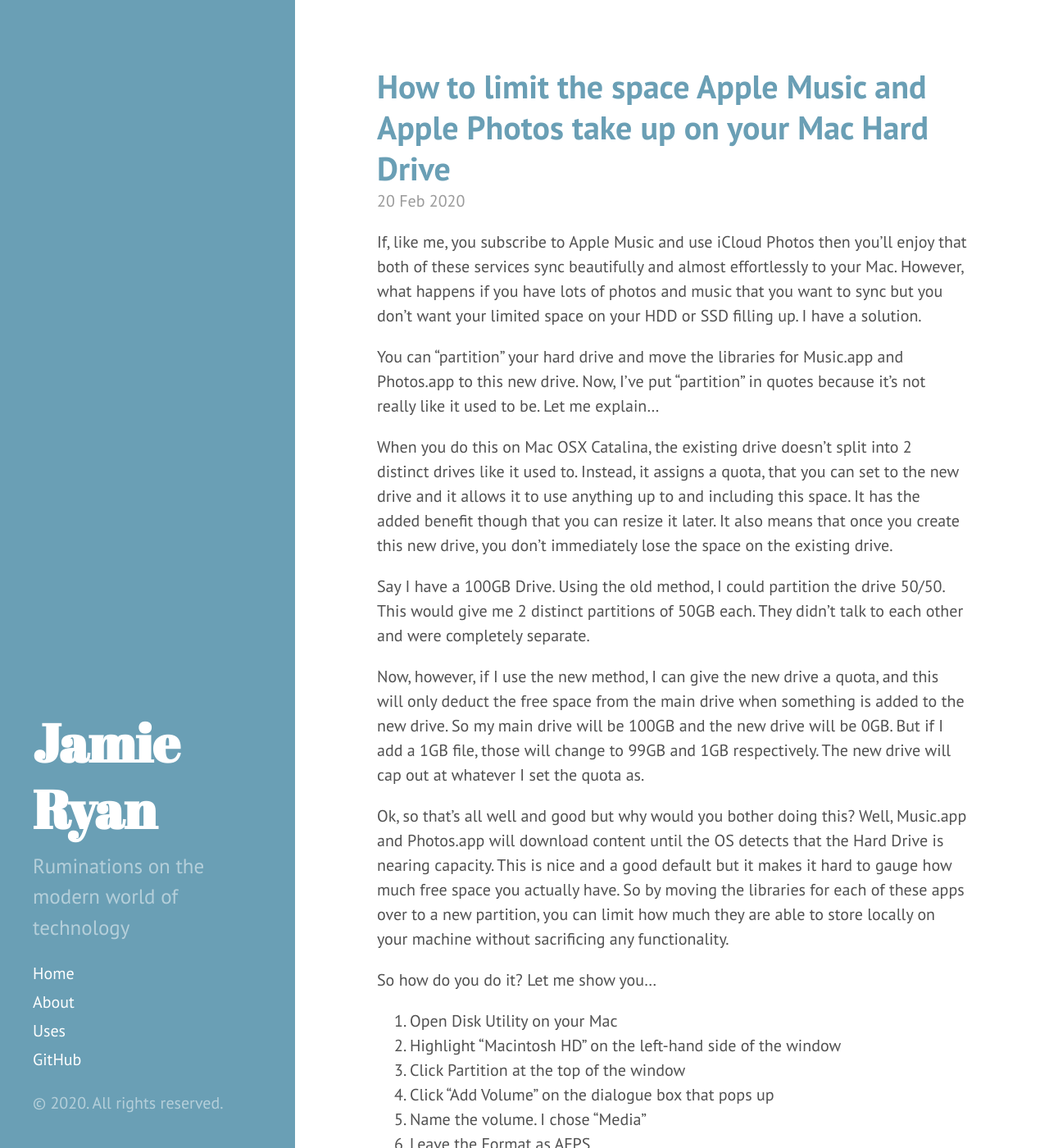
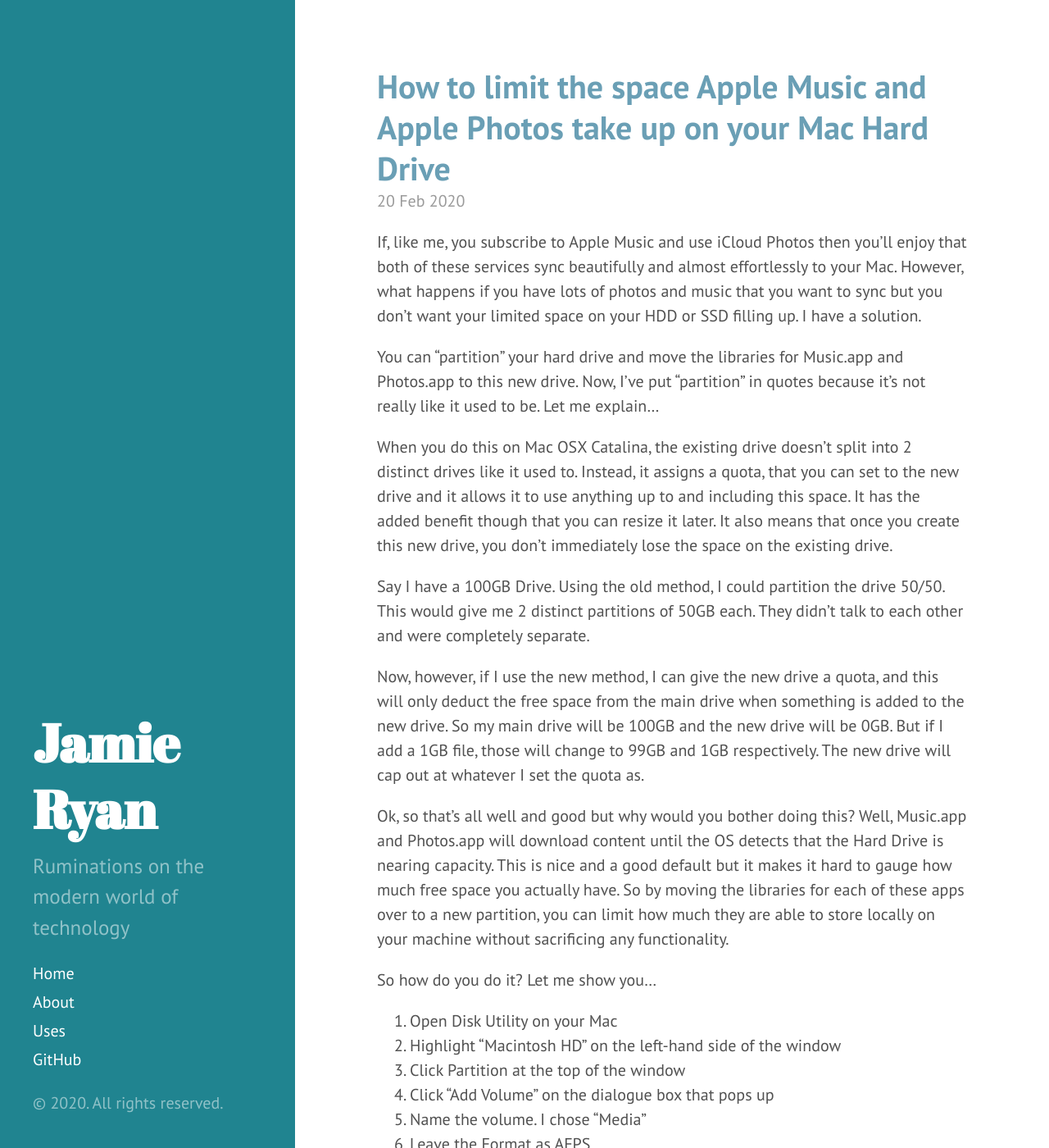
Before and after one commit to MrJamieRyan/mrjamieryan.github.io, a Jekyll site: the page built from index.html, in a window 1280 px wide and 1400 px high. Shown: the whole window at 82% size. Built offline with Jekyll 4.4.1, drawn with Linux system fonts in a browser that asks for light colours; the list of posts is cut into pages by our own code.

Commit message:
Update hyde.css

```diff
--- a/public/css/hyde.css
+++ b/public/css/hyde.css
@@ -13,7 +13,6 @@
  * https://github.com/poole/hyde.
  */
 
-
 /*
  * Contents
  *
@@ -23,7 +22,6 @@
  * Reverse layout
  * Themes
  */
-
 
 /*
  * Global resets
@@ -45,7 +43,6 @@
 	}
 }
 
-
 /*
  * Sidebar
  *
@@ -56,7 +53,7 @@
 .sidebar {
 	text-align: center;
 	padding: 2rem 1rem;
-  color: rgba(255,255,255,.5);
+	color: rgba(255, 255, 255, 0.5);
 	background-color: #202020;
 }
 @media (min-width: 48em) {
@@ -108,12 +105,11 @@
 @media (min-width: 48em) {
 	.sidebar-sticky {
 		position: absolute;
-    right:  1rem;
+		right: 1rem;
 		bottom: 1rem;
-    left:   1rem;
+		left: 1rem;
 	}
 }
-
 
 /* Container
  *
@@ -122,7 +118,7 @@
  */
 
 .content {
-  padding-top:    4rem;
+	padding-top: 4rem;
 	padding-bottom: 4rem;
 }
 
@@ -140,7 +136,6 @@
 		margin-right: 4rem;
 	}
 }
-
 
 /*
  * Reverse layout
@@ -165,8 +160,6 @@
 		margin-right: 22rem;
 	}
 }
-
-
 
 /*
  * Themes
@@ -215,7 +208,7 @@
 
 /* Cyan */
 .theme-base-0c .sidebar {
-  background-color: #75b5aa;
+	background-color: #398d7f;
 }
 .theme-base-0c .content a,
 .theme-base-0c .related-posts li a:hover {
@@ -224,7 +217,7 @@
 
 /* Blue */
 .theme-base-0d .sidebar {
-  background-color: #6a9fb5;
+	background-color: #208490;
 }
 .theme-base-0d .content a,
 .theme-base-0d .related-posts li a:hover {
```
Lines whose indentation alone changed are shown as unchanged.
